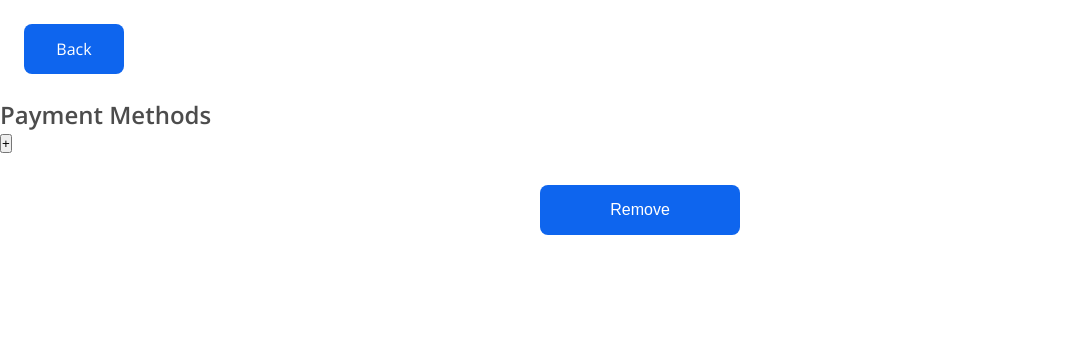
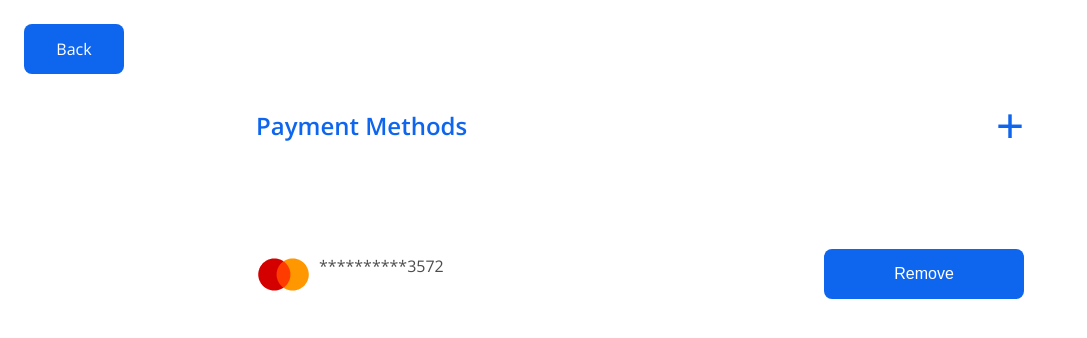
Before and after one commit to napprco/nappr-web-app, a React (Create React App) app: page /home/payment/method in a window 1280 px wide. Shown: the top 338 px of the page, without its empty margins (0-1087 px from the left). Built offline with nearby package versions, Linux system fonts and the light colour scheme.

Commit message:
Add up Payment Method to nappr

```diff
--- a/src/pages/PaymentMethod/PaymentMethod.tsx
+++ b/src/pages/PaymentMethod/PaymentMethod.tsx
@@ -1,20 +1,29 @@
 import './paymentMethod.css';
 import Button from '../../components/Button/Button';
 import BackButton from '../../components/Button/BackButton';
+import masterCardIcon from '../../assets/images/mastercard-logo-mastercard-logo-png-vector-download-19-removebg-preview 1.png';
 const PaymentMethod: React.FC = () => {
   return (
+    <>
+      <BackButton page='/home' />
       <div className='payment-method'>
-      <BackButton page='/home' />
         <article className='payment-header'>
-        <h2>Payment Methods </h2>
+          <h1>Payment Methods </h1>
+          <div>
             <button type='button'>+</button>
+          </div>
         </article>
         <article className='payment-methods'>
-        <div className='card-img'></div>
-        <div className='card-details'></div>
+          <div className='card-details'>
+            <img src={masterCardIcon} alt='' />
+            <div>
+              <p>**********3572</p>
+            </div>
+          </div>
           <Button text='Remove' />
         </article>
       </div>
+    </>
   );
 };
 
--- a/src/pages/PaymentMethod/paymentMethod.css
+++ b/src/pages/PaymentMethod/paymentMethod.css
@@ -0,0 +1,35 @@
+.payment-method {
+  padding-inline: 2rem;
+}
+.payment-header {
+  margin-bottom: 4rem;
+  display: flex;
+  align-items: center;
+  justify-content: space-between;
+}
+.payment-header h1 {
+  color: var(--primaryColor);
+}
+.payment-header button {
+  border: none;
+  color: var(--primaryColor);
+  font-size: 3rem;
+  background: transparent;
+  cursor: pointer;
+}
+
+.payment-methods {
+  display: flex;
+  gap: 0.5rem;
+  align-items: center;
+  justify-content: space-between;
+}
+.card-details {
+  display: flex;
+  gap: 0.5rem;
+}
+@media screen and (min-width: 748px) {
+  .payment-method {
+    padding-inline: 20%;
+  }
+}
```
Also changed, not shown: src/assets/images/mastercard-logo-mastercard-logo-png-vector-download-19-removebg-preview 1.png (added). Lines whose indentation alone changed are shown as unchanged.
